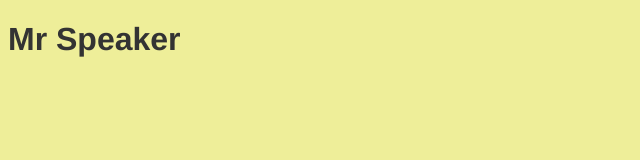
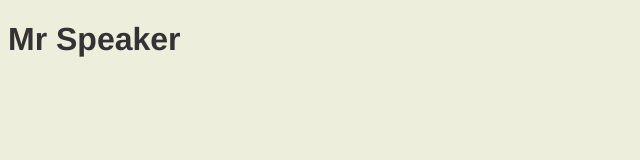
Before and after one commit to mrspeaker/mrspeaker.github.com, a plain HTML site: page index.html in a window 1280 px wide. Shown: the whole page, without its empty margins (0-640 px from the left). Drawn offline with Linux system fonts and the light colour scheme.

Commit message:
don't choose colours in vim

```diff
--- a/index.html
+++ b/index.html
@@ -3,7 +3,7 @@
 	<title>Mr Speaker on GitHub</title>
 	<style type="text/css">
 		body{
-			background-color: #ee9;
+			background-color: #eed;
 			color: #333;
 			font-family: helvetica, verdana, sans-serif;
 		}
```
